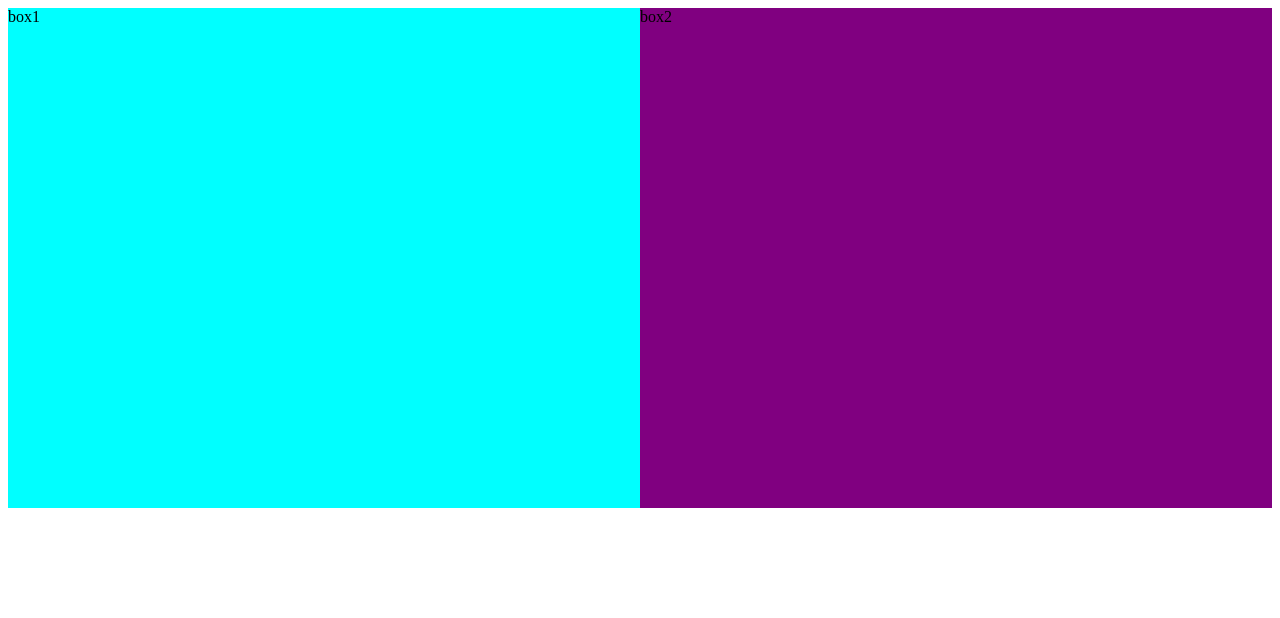
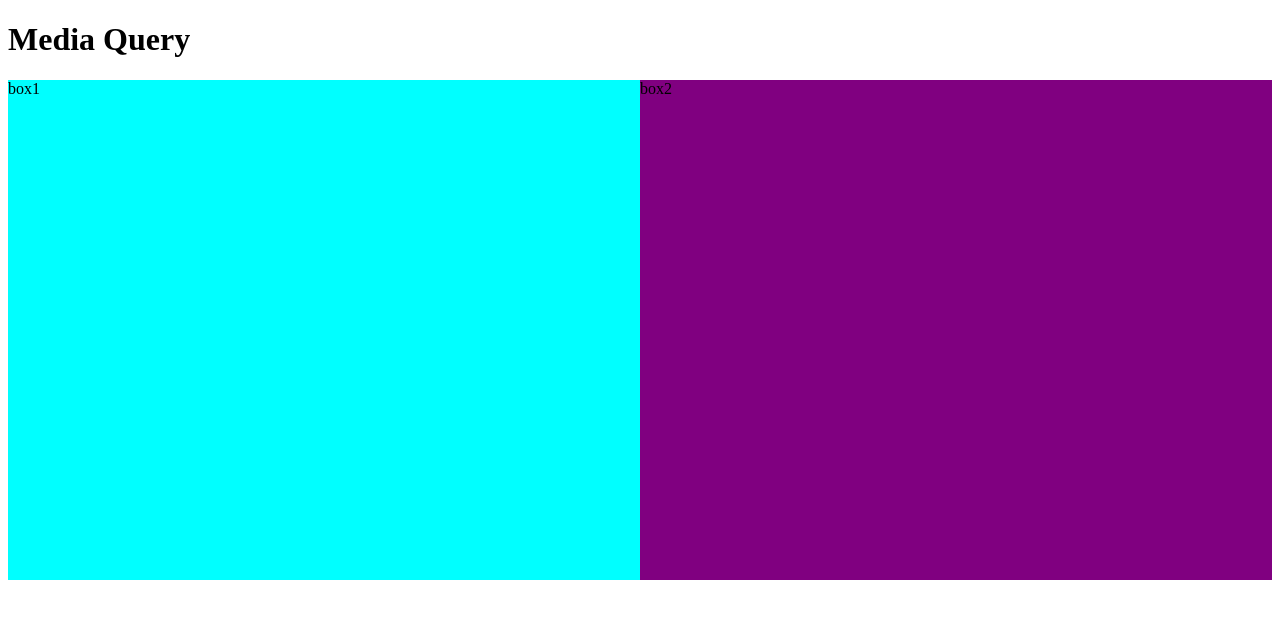
Before and after one commit to PRABHAT-BANKAI/html-CSS-11, a plain HTML site: page css/day13/media.html in a window 1280 px wide. Drawn offline with Linux system fonts and the light colour scheme.

Commit message:
mediaQuery

```diff
--- a/css/day13/media.html
+++ b/css/day13/media.html
@@ -52,6 +52,7 @@
     </style>
   </head>
   <body>
+    <h1>Media Query</h1>
     <div class="main">
       <div class="box aqua">box1</div>
       <div class="box purple">box2</div>
```
